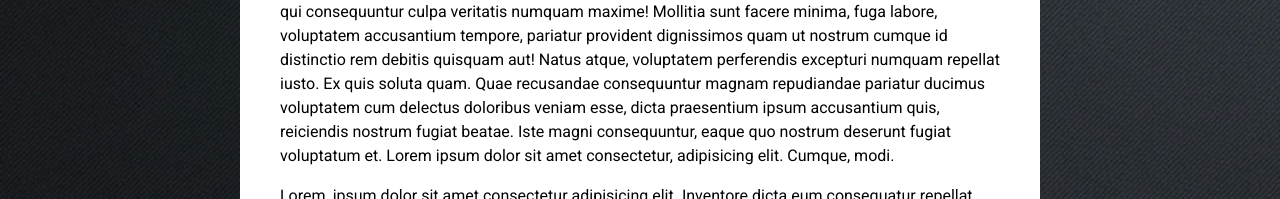
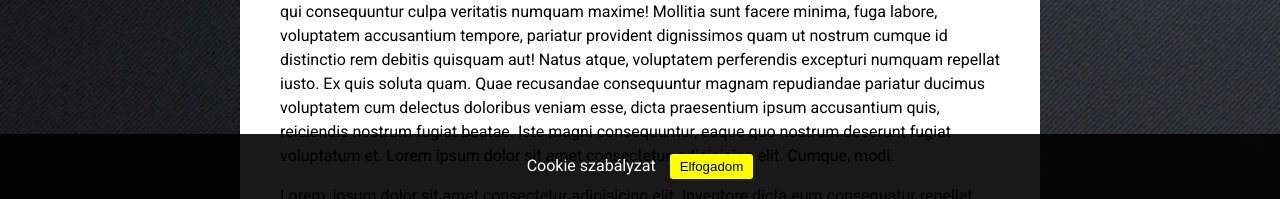
Before and after one commit to kovacsnandor/wd_06-position, a plain HTML site: page index.html in a window 1280 px wide. Shown: the part 601-800 px from the top of the page. Drawn offline with Linux system fonts and the light colour scheme.

Commit message:
Cookie szabályzat

```diff
--- a/css/style.css
+++ b/css/style.css
@@ -13,7 +13,7 @@ body {
 
 .wrapper {
     max-width: 800px;
-    margin: 40px auto;
+    margin: 40px auto 60px auto;
 }
 
 header {
@@ -113,3 +113,28 @@ main p {
 main h1 {
     margin: 0;
 }
+
+.cookie-accept {
+   position: fixed;
+   bottom: 0;
+   left: 0;
+   right: 0;
+   background: rgba(0,0,0,0.9);
+   color: white;
+   padding: 20px;
+   text-align: center;
+}
+
+.cookie-accept button {
+    background: yellow;
+    color: black;
+    border: 0;
+    margin-left: 10px;
+    padding: 5px 10px;
+    border-radius: 3px;
+    cursor: pointer;
+}
+.cookie-accept button:hover {
+    background: red;
+    color: white;
+}
--- a/index.html
+++ b/index.html
@@ -34,5 +34,11 @@
             <p>Lorem, ipsum dolor sit amet consectetur adipisicing elit. Dolorem dolor aut magnam ex voluptas illum obcaecati doloremque vitae debitis iste eligendi harum, quis pariatur eius veniam necessitatibus consequatur quidem esse! Lorem ipsum dolor sit amet, consectetur adipisicing elit. Quo omnis voluptas aliquid consequatur eius maxime, quasi pariatur alias hic quod nostrum perferendis sit, molestias aut nemo ipsum, iusto culpa expedita.</p>
         </main>
     </div>
+
+    <div class="cookie-accept">
+        Cookie szabályzat
+        <button>Elfogadom</button>
+    </div>
+
 </body>
 </html>
```
